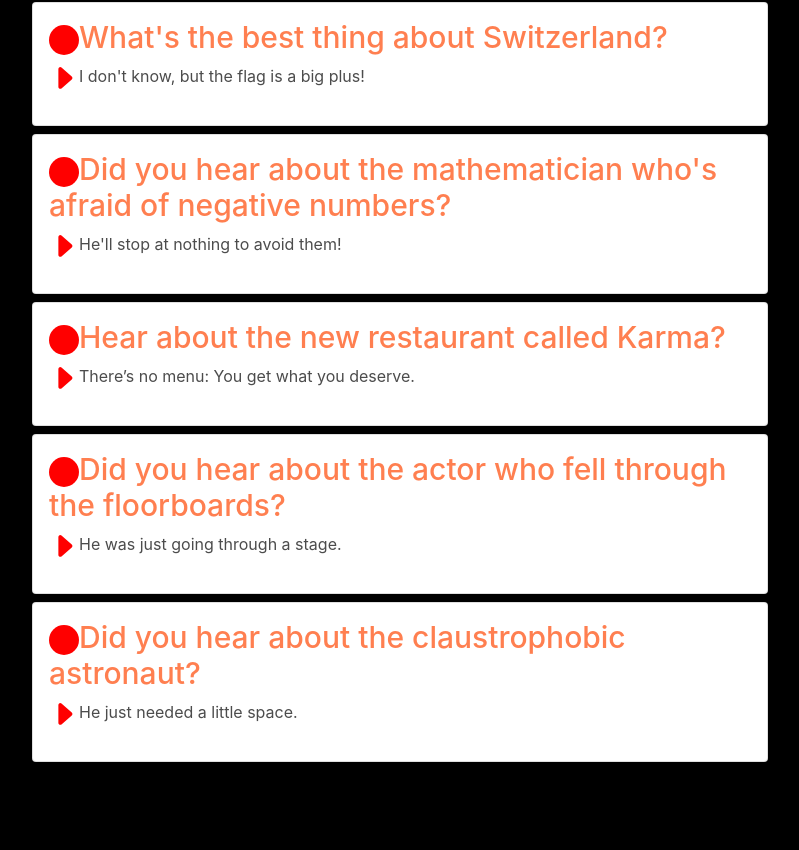
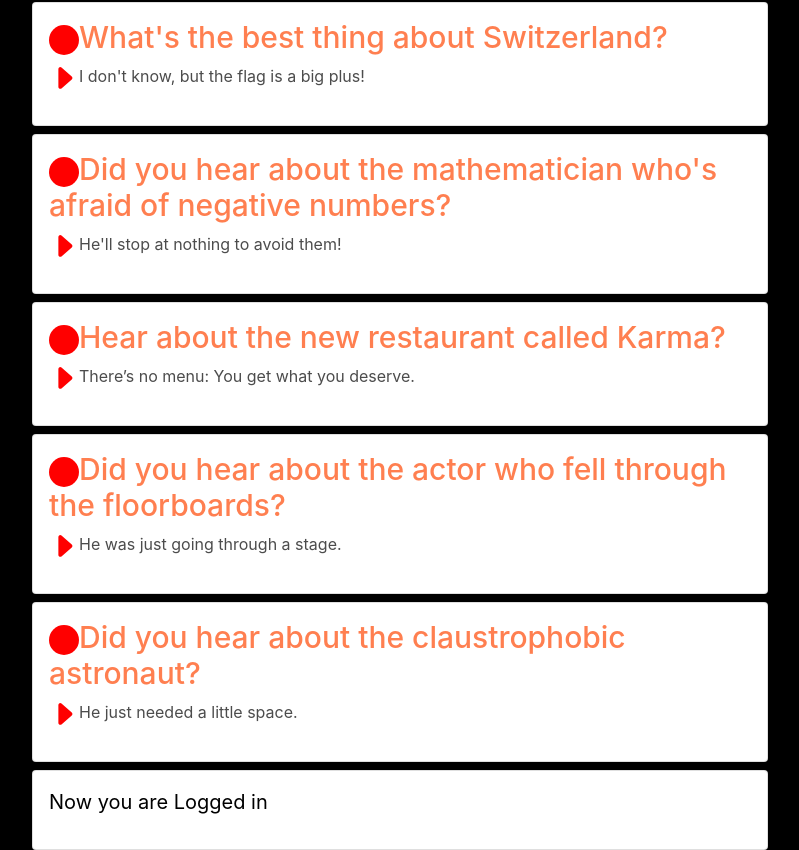
Before and after one commit to momin-riyadh/react-bs5, a React (Create React App) app: page / in a window 1280 px wide. Shown: the part 3129-3979 px from the top of the page, without its empty margins (240-1039 px from the left). Before the commit the page ends 3899 px from the top, so only its background shows below. Built offline with nearby package versions, Linux system fonts and the light colour scheme.

Commit message:
fix and deploy

```diff
--- a/src/App.js
+++ b/src/App.js
@@ -8,6 +8,7 @@ import Banner from "./common/components/Banner";
 import Slider from "./common/components/Slider";
 import Intro from "./common/components/Intro";
 import Team from "./common/components/Team";
+import ConditionalRendering from "./common/ConditionalRendering";
 
 // Components
 import InterviewCard from "./common/components/InterviewCard";
@@ -21,12 +22,11 @@ function App() {
     const handleShow = () => setShow(true);
 
 
-   const interviewComponents = interviewData.map(function (interview){
+    const interviewComponents = interviewData.map(function (interview) {
         return (
-            <InterviewCard key ={interview.id} question ={interview.question}  answer={interview.answer}/>
+            <InterviewCard key={interview.id} question={interview.question} answer={interview.answer}/>
         )
     })
-
 
 
     return (
@@ -70,6 +70,12 @@ function App() {
                     </div>
                 </div>
 
+                <div className="row">
+                    <div className="col-md-8 mx-auto">
+                        <ConditionalRendering/>
+                    </div>
+                </div>
+
 
             </div>
 
--- a/src/common/ConditionalRendering.js
+++ b/src/common/ConditionalRendering.js
@@ -0,0 +1,30 @@
+import React from "react";
+
+
+class ConditionalRendering extends React.Component {
+    constructor() {
+        super();
+        this.state = {
+            isLoggedIn: true,
+        }
+    }
+
+    render() {
+        let wordDisplay;
+        if (this.state.isLoggedIn) {
+            wordDisplay = "in"
+        } else {
+            wordDisplay = "out"
+        }
+        return (
+            <div className="card">
+                <div className="card-body">
+                    <p style={{color: "#000000", fontSize: "20px"}}>Now you are Logged {wordDisplay}</p>
+                </div>
+            </div>
+
+        )
+    }
+}
+
+export default ConditionalRendering;
```
